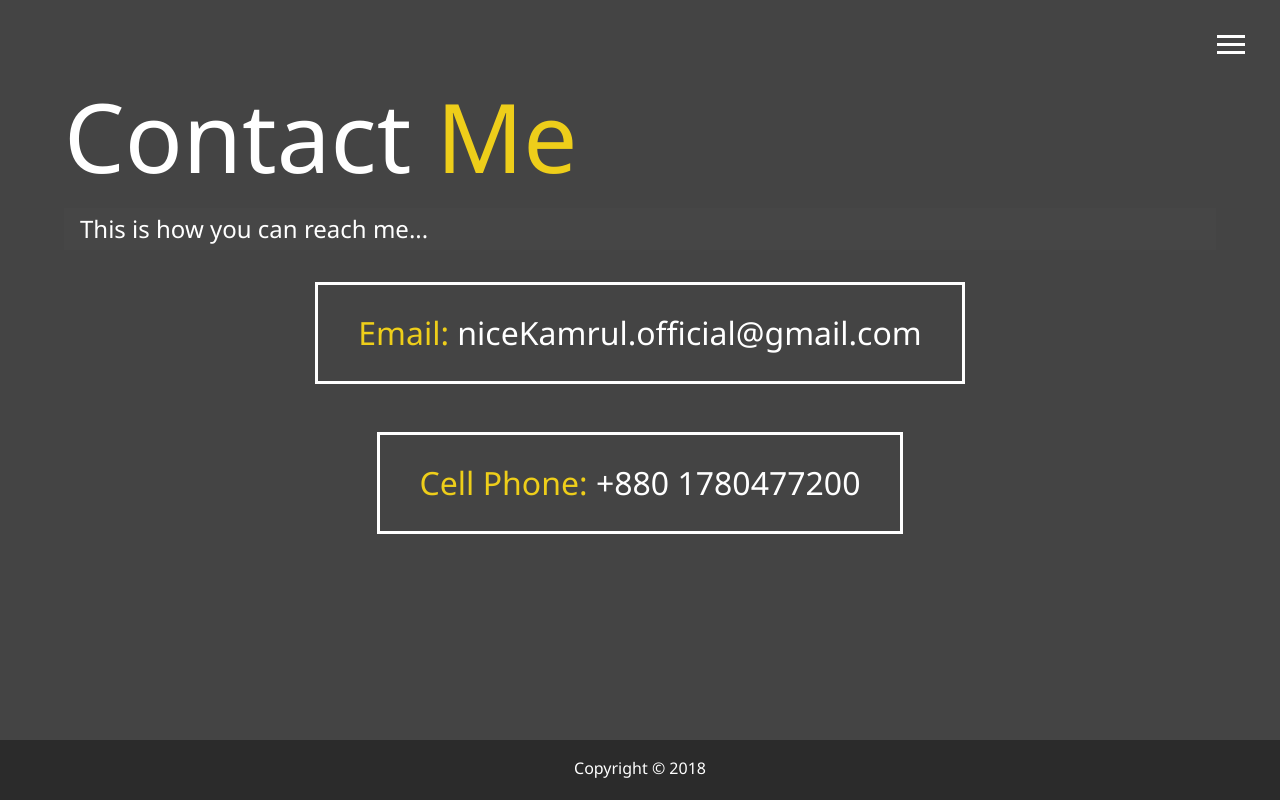
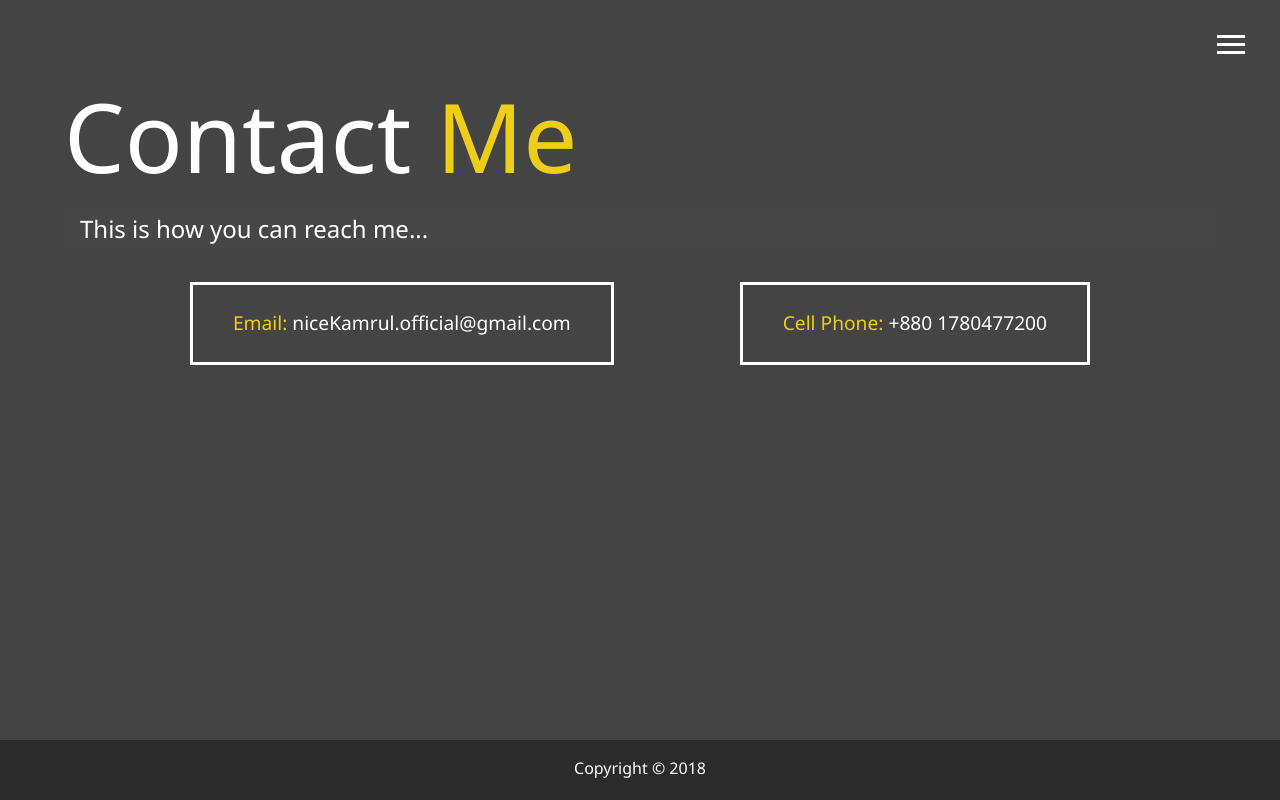
Before and after one commit to kamrulcodes/kamrulcodes.github.io, a website: page contact.html in a window 1280 px wide. Drawn offline with Linux system fonts and the light colour scheme.

Commit message:
Few more tweaks

```diff
--- a/contact.html
+++ b/contact.html
@@ -42,7 +42,7 @@
         </li>
         <li class="nav-item current">
           <a href="contact.html" class="nav-link">
-            How To Reach Me
+            Contact Me
           </a>
         </li>
       </ul>
--- a/css/style.scss
+++ b/css/style.scss
@@ -138,10 +138,10 @@ main {
   flex-wrap: wrap;
   justify-content: space-evenly;
   align-items: center;
-  margin-top: 1rem;
+  margin-top: 1.5rem;
 
   div {
-    font-size: 2rem;
+    font-size: 1.2rem;
     border: 3px #fff solid;
     padding: 1.5rem 2.5rem;
     margin-bottom: 3rem;
```
Also changed, not shown: about.html (+1 -1 lines), index.html (+1 -1 lines), work.html (+1 -1 lines), css/style.css.
